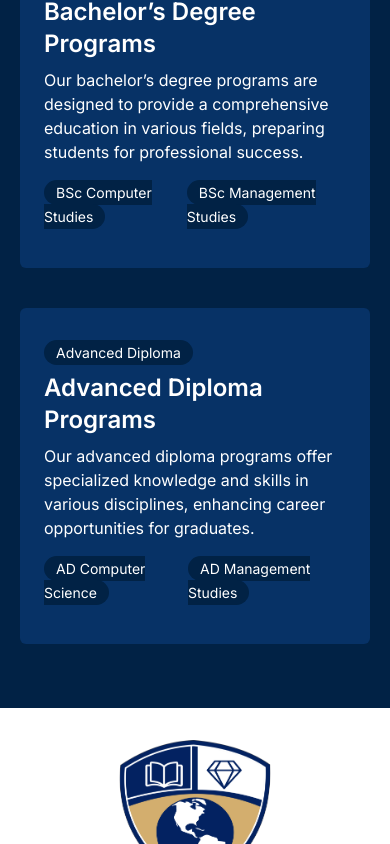
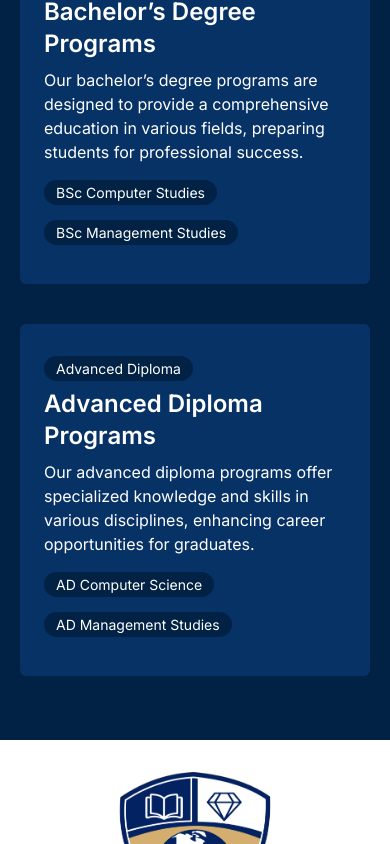
Before and after one commit to Olatokumbo/ciu-web, a Next.js app: page / in a window 390 px wide. Shown: the part 1148-1992 px from the top of the page. Built offline with nearby package versions, Linux system fonts and the light colour scheme.

Commit message:
Fix chip text wrap issue

```diff
--- a/src/app/components/chip.tsx
+++ b/src/app/components/chip.tsx
@@ -6,7 +6,7 @@ interface IChip {
 const Chip: FC<IChip> = ({ title }) => {
     return (
         <div className="my-2 mr-2">
-            <span className="text-sm bg-[#012245] py-1 px-3 rounded-full">{title}</span>
+            <span className="text-sm bg-[#012245] py-1 px-3 rounded-full text-nowrap">{title}</span>
         </div>
     )
 }
--- a/src/app/components/faculty.section.tsx
+++ b/src/app/components/faculty.section.tsx
@@ -23,7 +23,7 @@ const FacultySection = () => {
                             <h2 className="text-2xl font-semibold mb-2">Bachelor’s Degree Programs</h2>
                             <p>Our bachelor’s degree programs are designed to provide a comprehensive education in various fields, preparing students for professional success.</p>
                         </div>
-                        <div className="my-2 flex flex-row">
+                        <div className="my-2 flex md:flex-row flex-col">
                             <Chip title="BSc Computer Studies" />
                             <Chip title="BSc Management Studies" />
                         </div>
@@ -39,7 +39,7 @@ const FacultySection = () => {
                             <h2 className="text-2xl font-semibold mb-2">Advanced Diploma Programs</h2>
                             <p>Our advanced diploma programs offer specialized knowledge and skills in various disciplines, enhancing career opportunities for graduates.</p>
                         </div>
-                        <div className="my-2 flex flex-row">
+                        <div className="my-2 flex sm:flex-row flex-col">
                             <Chip title="AD Computer Science" />
                             <Chip title="AD Management Studies" />
                         </div>
```
